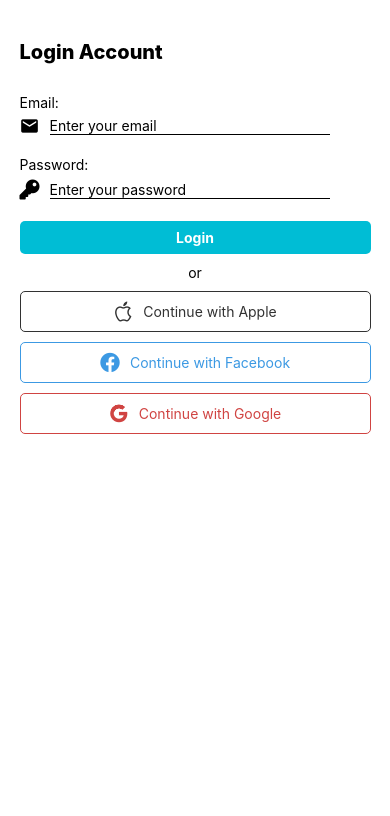
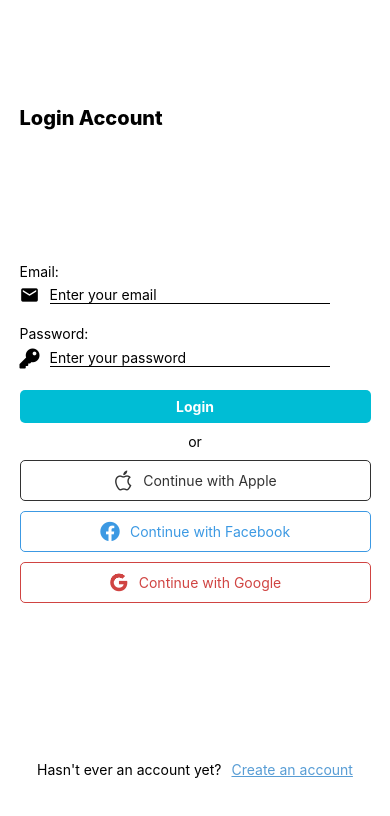
Before and after one commit to TDMinhNhat/travelling-mobile-app-repo, a React Native app in the folder travelling-app-fe/: screen / in a window 390 px wide. Shown: the top 816 px of the page. Built offline with nearby package versions, Linux system fonts and the light colour scheme.

Commit message:
restyle and display footer in Login screen

```diff
--- a/travelling-app-fe/src/screens/LoginScreen.tsx
+++ b/travelling-app-fe/src/screens/LoginScreen.tsx
@@ -12,11 +12,11 @@ export default function () {
 
     return (
         <SafeAreaView style={LoginStyle.container}>
-            <View style={{ width: "90%" }}>
+            <View style={{ width: "90%", height: "100%", display: "flex", flexDirection: "column", justifyContent: "space-around" }}>
                 <View style={{ marginTop: 40 }}>
                     <Text style={{ fontWeight: 800, fontSize: 20 }}>Login Account</Text>
                 </View>
-                <View style={{ marginTop: 30 }}>
+                <View>
                     <View>
                         <Text>Email:</Text>
                         <View style={{ display: "flex", flexDirection: "row", alignItems: "center", marginTop: 5 }}>
@@ -75,7 +75,14 @@ export default function () {
 
                     </View>
                 </View>
-                <View></View>
+                <View>
+                    <View style={{display: "flex", flexDirection: "row", justifyContent: "center"}}>
+                        <Text>Hasn't ever an account yet?</Text>
+                        <Pressable style={{marginLeft: 10}}>
+                            <Text style={{color: "#589dd5", textDecorationLine: "underline"}}>Create an account</Text>
+                        </Pressable>
+                    </View>
+                </View>
             </View>
         </SafeAreaView>
     )
```
